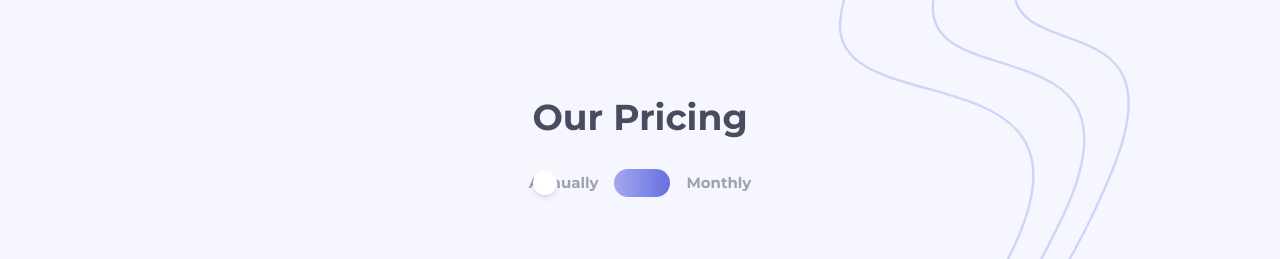
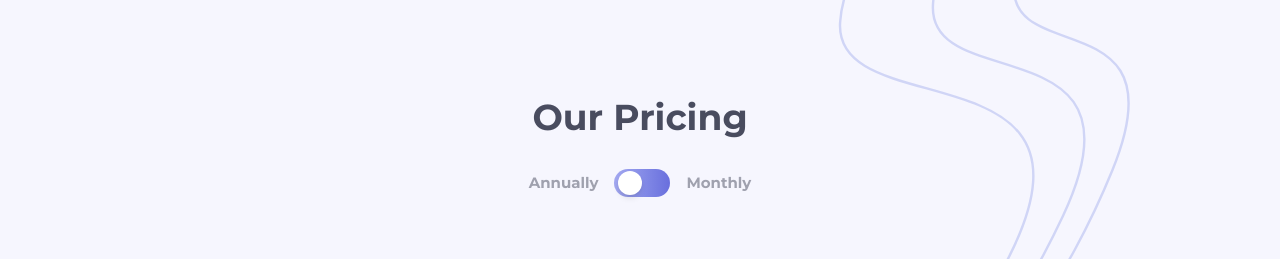
Before and after one commit to Rgit915/pricing-component-with-toggle, a React (Vite) app: page / in a window 1280 px wide. Shown: the top 259 px of the page. Built offline with nearby package versions, Linux system fonts and the light colour scheme.

Commit message:
Move toggle ball div out of label and ensure accessibility

```diff
--- a/src/components/ToggleSwitch.jsx
+++ b/src/components/ToggleSwitch.jsx
@@ -1,6 +1,6 @@
 const ToggleSwitch = ({ isAnnually, setIsAnnually }) => {
   const handleKeyDown = (e) => {
-    if (e.key === "Enter" || e.key === " ") {
+    if (e.key === "Enter" || e.key === "Space") {
       setIsAnnually(!isAnnually);
     }
   };
@@ -10,30 +10,22 @@ const ToggleSwitch = ({ isAnnually, setIsAnnually }) => {
       <span className="text-[15px] font-bold opacity-50 leading-7">
         Annually
       </span>
-      <input
-        type="checkbox"
-        id="toggle"
-        className="hidden"
-        checked={isAnnually}
-        onChange={() => setIsAnnually(!isAnnually)}
-        aria-checked={isAnnually} // Indicate the current state
-        aria-label="Toggle between Annual and Monthly pricing" // Label for screen readers
-      />
-      <label
-        htmlFor="toggle"
+      <div
         className="relative w-14 h-7 bg-gradient-to-r from-primary-moderate-blue to-primary-vibrant-blue rounded-full cursor-pointer flex items-center hover:opacity-50"
-      ></label>
-      <div
-        className={`absolute w-6 h-6 bg-white rounded-full shadow-md transition-transform duration-300 ${
-          isAnnually ? "translate-x-1" : "translate-x-7"
-        }`}
-        tabIndex="0" // Make the switch focusable
+        onClick={() => setIsAnnually(!isAnnually)}
+        tabIndex="0" // Make the div focusable
         role="switch" // Define the role as a switch for accessibility
         aria-checked={isAnnually} // Indicate the current state of the toggle
         aria-label="Toggle pricing plan"
         onKeyDown={handleKeyDown} // Allow toggling with the keyboard
-      />
-
+      >
+        <div
+          className={`absolute w-6 h-6 bg-white rounded-full shadow-md transition-transform duration-300 ${
+            isAnnually ? "translate-x-1" : "translate-x-7"
+          }`}
+          aria-hidden="true"
+        />
+      </div>
       <span className="text-[15px] font-bold opacity-50 leading-7">
         Monthly
       </span>
```
